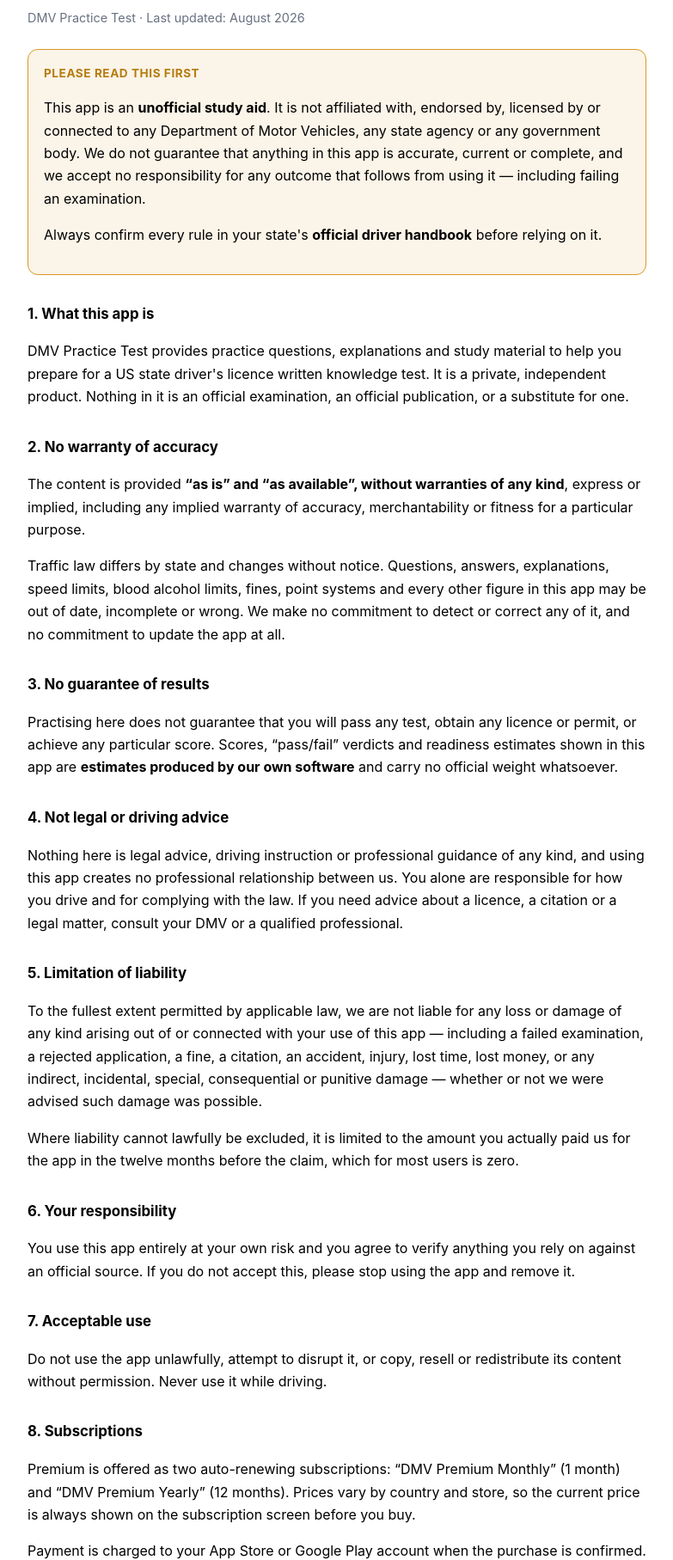
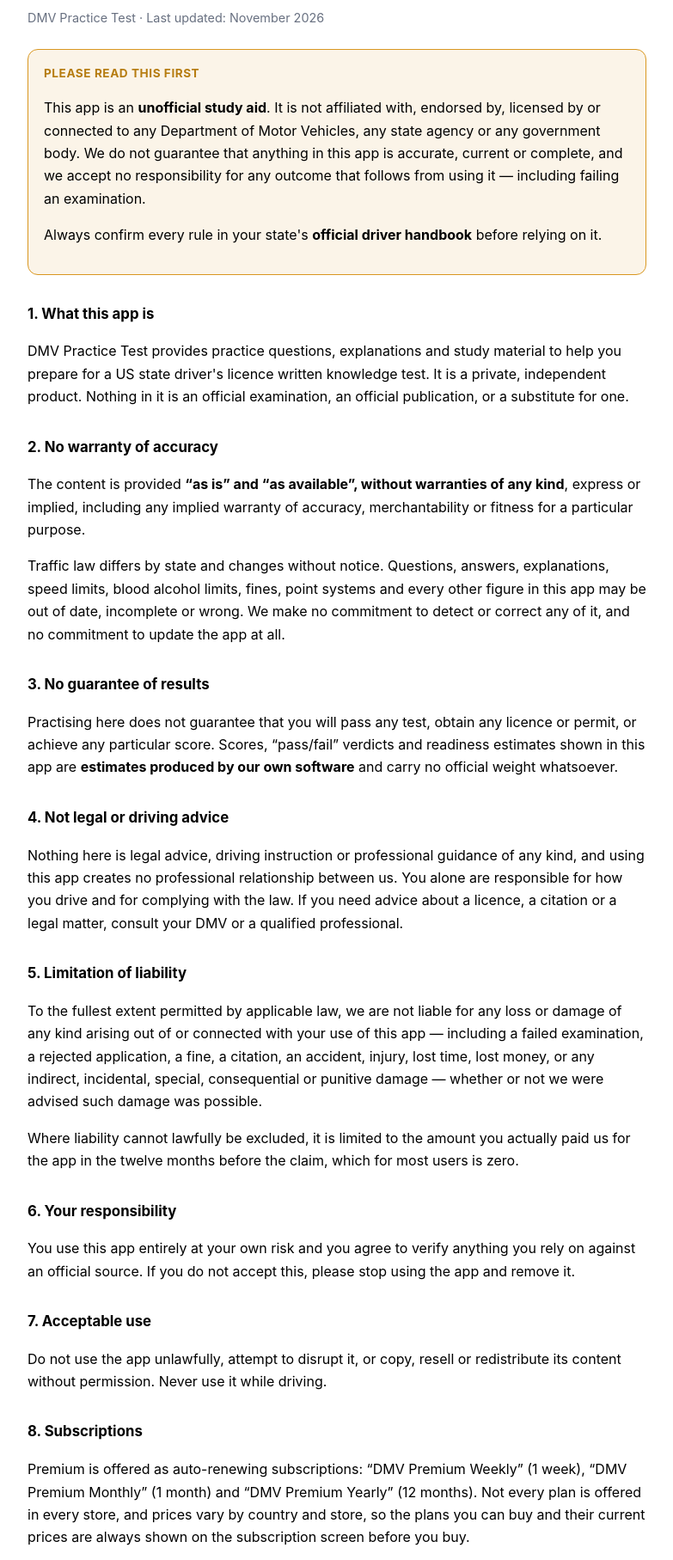
Before and after one commit to hamzacakmakk/dmv-legal, a plain HTML site: page terms.html in a window 1280 px wide. Shown: the part 90-1905 px from the top of the page at 86% size, without its empty margins (248-1031 px from the left). Drawn offline with Linux system fonts and the light colour scheme.

Commit message:
Terms: list the weekly plan

```diff
--- a/terms.html
+++ b/terms.html
@@ -20,7 +20,7 @@
 <body>
 
 <h1>Terms of Use (EULA)</h1>
-<p class="updated">DMV Practice Test · Last updated: August 2026</p>
+<p class="updated">DMV Practice Test · Last updated: November 2026</p>
 
 <div class="callout">
   <strong>PLEASE READ THIS FIRST</strong>
@@ -52,7 +52,7 @@
 <p>Do not use the app unlawfully, attempt to disrupt it, or copy, resell or redistribute its content without permission. Never use it while driving.</p>
 
 <h2>8. Subscriptions</h2>
-<p>Premium is offered as two auto-renewing subscriptions: “DMV Premium Monthly” (1 month) and “DMV Premium Yearly” (12 months). Prices vary by country and store, so the current price is always shown on the subscription screen before you buy.</p>
+<p>Premium is offered as auto-renewing subscriptions: “DMV Premium Weekly” (1 week), “DMV Premium Monthly” (1 month) and “DMV Premium Yearly” (12 months). Not every plan is offered in every store, and prices vary by country and store, so the plans you can buy and their current prices are always shown on the subscription screen before you buy.</p>
 <p>Payment is charged to your App Store or Google Play account when the purchase is confirmed. The subscription renews automatically for the same period and price unless you cancel at least 24 hours before the current period ends; the renewal charge is taken within the 24 hours before that date. You can manage or cancel your subscription in your store account settings. Refunds are handled solely by the relevant store under its own rules — we cannot issue them.</p>
 <p>Premium removes advertising and daily limits. It does not change, improve or certify the accuracy of the content, and buying it grants no guarantee of any result.</p>
 
```
